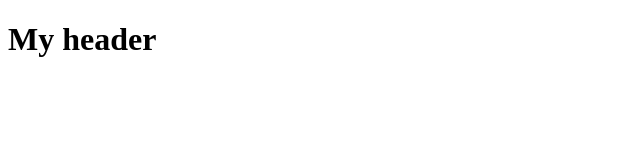
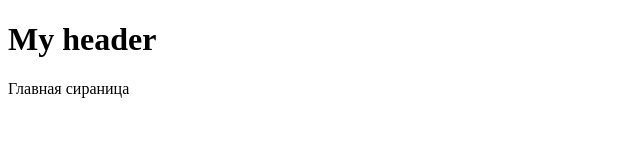
Before and after one commit to NikolayFil7/test-git-2, a plain HTML site: page index.html in a window 1280 px wide. Shown: the whole page, without its empty margins (0-640 px from the left). Drawn offline with Linux system fonts and the light colour scheme.

Commit message:
develop main-page

```diff
--- a/index.html
+++ b/index.html
@@ -9,6 +9,11 @@
     <header>
         <h1>My header</h1>
     </header>
+    <main>
+        <span>
+            Главная сираница
+        </span>
+    </main>
     <script src="index.js"></script>
 </body>
 </html>
```
